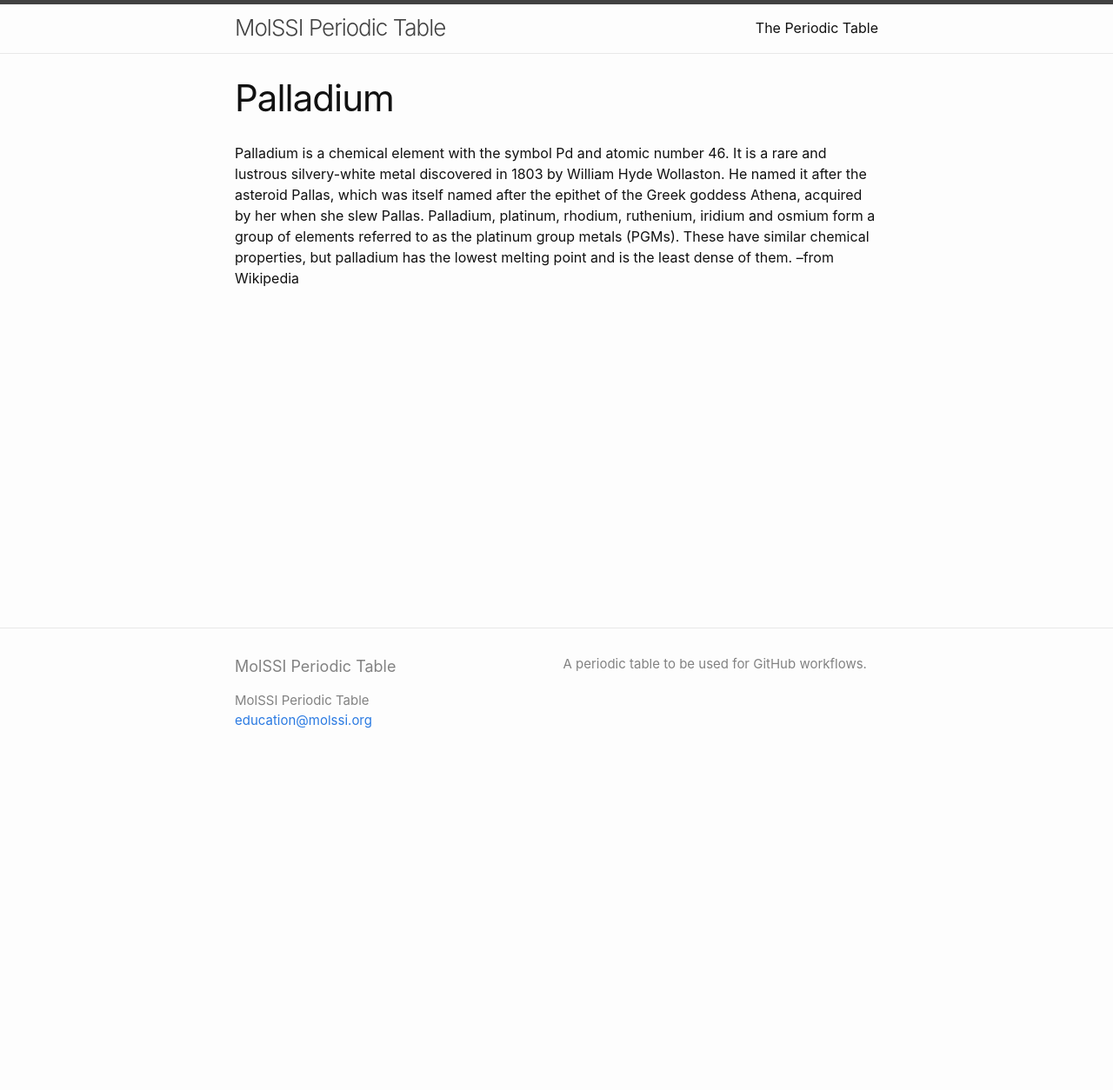
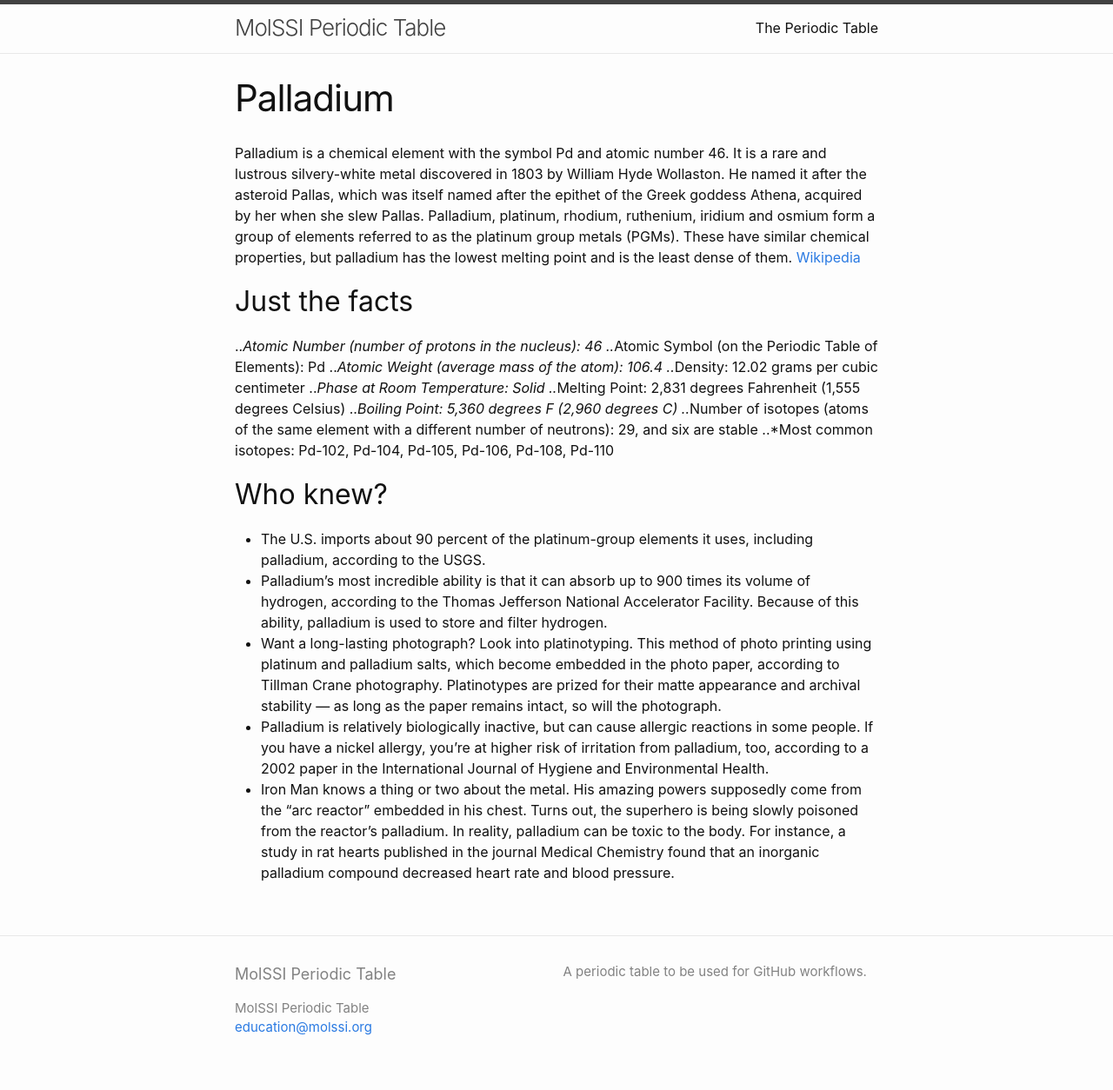
Before and after one commit to MolSSI-Education/periodic-table, a Jekyll site: the page built from elements/palladium.md, in a window 1280 px wide. Shown: the whole page at 87% size. Built offline with Jekyll 4.4.1, drawn with Linux system fonts in a browser that asks for light colours; before the commit the page ends 900 px from its top, so only the background shows below that.

Commit message:
Modified

```diff
--- a/elements/palladium.md
+++ b/elements/palladium.md
@@ -4,4 +4,23 @@ title: Palladium
 ---
 
 Palladium is a chemical element with the symbol Pd and atomic number 46. It is a rare and lustrous silvery-white metal discovered in 1803 by William Hyde Wollaston. He named it after the asteroid Pallas, which was itself named after the epithet of the Greek goddess Athena, acquired by her when she slew Pallas. Palladium, platinum, rhodium, ruthenium, iridium and osmium form a group of elements referred to as the platinum group metals (PGMs). These have similar chemical properties, but palladium has the lowest melting point and is the least dense of them.
---from Wikipedia
+[Wikipedia](https://en.wikipedia.org/wiki/Palladium)
+
+## Just the facts
+..*Atomic Number (number of protons in the nucleus): 46
+..*Atomic Symbol (on the Periodic Table of Elements): Pd
+..*Atomic Weight (average mass of the atom): 106.4
+..*Density: 12.02 grams per cubic centimeter
+..*Phase at Room Temperature: Solid
+..*Melting Point: 2,831 degrees Fahrenheit (1,555 degrees Celsius)
+..*Boiling Point: 5,360 degrees F (2,960 degrees C)
+..*Number of isotopes (atoms of the same element with a different number of neutrons): 29, and six are stable
+..*Most common isotopes: Pd-102, Pd-104, Pd-105, Pd-106, Pd-108, Pd-110
+
+## Who knew?
+
+* The U.S. imports about 90 percent of the platinum-group elements it uses, including palladium, according to the USGS.
+* Palladium's most incredible ability is that it can absorb up to 900 times its volume of hydrogen, according to the Thomas Jefferson National Accelerator Facility. Because of this ability, palladium is used to store and filter hydrogen.
+* Want a long-lasting photograph? Look into platinotyping. This method of photo printing using platinum and palladium salts, which become embedded in the photo paper, according to Tillman Crane photography. Platinotypes are prized for their matte appearance and archival stability — as long as the paper remains intact, so will the photograph.
+* Palladium is relatively biologically inactive, but can cause allergic reactions in some people. If you have a nickel allergy, you're at higher risk of irritation from palladium, too, according to a 2002 paper in the International Journal of Hygiene and Environmental Health.
+* Iron Man knows a thing or two about the metal. His amazing powers supposedly come from the "arc reactor" embedded in his chest. Turns out, the superhero is being slowly poisoned from the reactor's palladium. In reality, palladium can be toxic to the body. For instance, a study in rat hearts published in the journal Medical Chemistry found that an inorganic palladium compound decreased heart rate and blood pressure.
```
